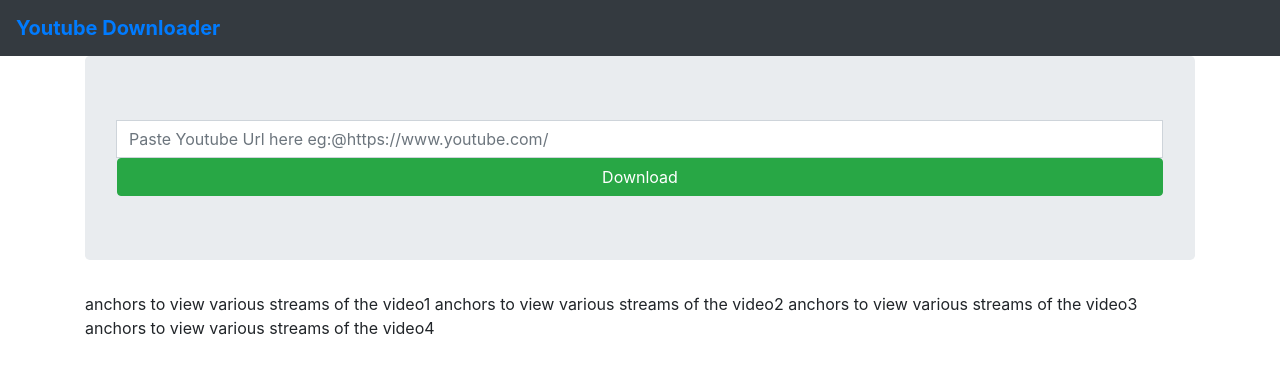
After one commit to Morgan-Gicheha/Youtube_Downloader, a Flask app: template templates/view_streams_availabe.html in a window 1280 px wide. The commit adds this page. Shown: the top 374 px of the page. Run offline with Flask 2, Linux system fonts and the light colour scheme; the template is opened without the code that fills it, so the values that code supplies are empty; some libraries are stand-ins or nearby versions.

Commit message:
added functionality of the download function

```diff
--- a/app.py
+++ b/app.py
@@ -1,12 +1,14 @@
 from flask import Flask,redirect,render_template,request,url_for
 from flask_sqlalchemy import SQLAlchemy
 from pytube import YouTube
+import urllib.request
 import os
 
 app = Flask(__name__)
 
 
 # importing db from download_info.py file
+
 
 
 # creatimg configs
@@ -23,30 +25,35 @@
 
 @app.route('/', methods=['POST','GET'])
 def home():
+    if request.method=='POST':
+        recieved_url= request.form['users_input_url']
+        print('imeingia')
+        # python function to download video
+        def download_yt(url):
+            print('getting video...')
+            yt = YouTube(url)
+            print('getting streams')
 
+            streams=yt.streams.first()
+            print('getting video title...')
+            # print(yt.title)
+            print('downloadint video...')
+            yt.streams.download()
+            print('#####Download complete#####')
 
-    if request.method=='POST':
-        url = request.form['users_input_url']
-
-        # print(url)
-        commit_url = YD(url=url)
-        # commited_url = commit_url.create()
-            #youtub function to download
-        def download_func(url):
-            yt = YouTube(url)
-            videos = yt.streams.first()
-            # s=1
-            # for all in videos:
-            #     print(all)
-            #     s=s+1
-            stream.download('/Downloads')
+        download_yt(recieved_url)
+        print("pgrogress")
 
 
 
 
-        download=download_func(url)
-        print('imeingia')
 
+        return render_template('home.html')
+# route to view videoes available for download
+# @app.route('/home/download' , methods=['GET','POST'])
+# def download_route():
+
+#     return render_template('view_streams_availabe.html')
 
 
 
--- a/templates/home.html
+++ b/templates/home.html
@@ -13,9 +13,5 @@
     </div>
     </form>
 </div>
-<a href="">link to show vidoe quality ##144p##</a><br>
-<a href="">link to show vidoe quality ##360p##</a><br>
-<a href="">link to show vidoe quality ##720p##</a><br>
-<a href="">link to show vidoe quality ##1080p##</a>
 </div>
 {% endblock%}
--- /dev/null
+++ b/templates/view_streams_availabe.html
@@ -0,0 +1,23 @@
+{% extends'parent.html' %}
+
+{% block content %}
+<!-- adding  jumbotrun -->
+<div class="container">
+    <div class=" jumbotron" >
+        <!-- input area -->
+        <form action="/" method="POST">
+        <div class="input-group">
+            <div class="input-group-prepend">
+            </div>
+            <input name="users_input_url" type="text" class=" form-control" placeholder="Paste Youtube Url here eg:@https://www.youtube.com/" required><br>
+            <button type="submit" class="btn btn-block btn-success"> Download </button>
+        </div>
+        </form>
+    </div>
+    <a>anchors to view various streams of the video1</a>
+    <a>anchors to view various streams of the video2</a>
+    <a>anchors to view various streams of the video3</a>
+    <a>anchors to view various streams of the video4</a>
+    </div>
+
+{%endblock%}
```
Also changed, not shown: models/download_info.py (+12 -0 lines), test_func.py (added, +46 -0 lines).
